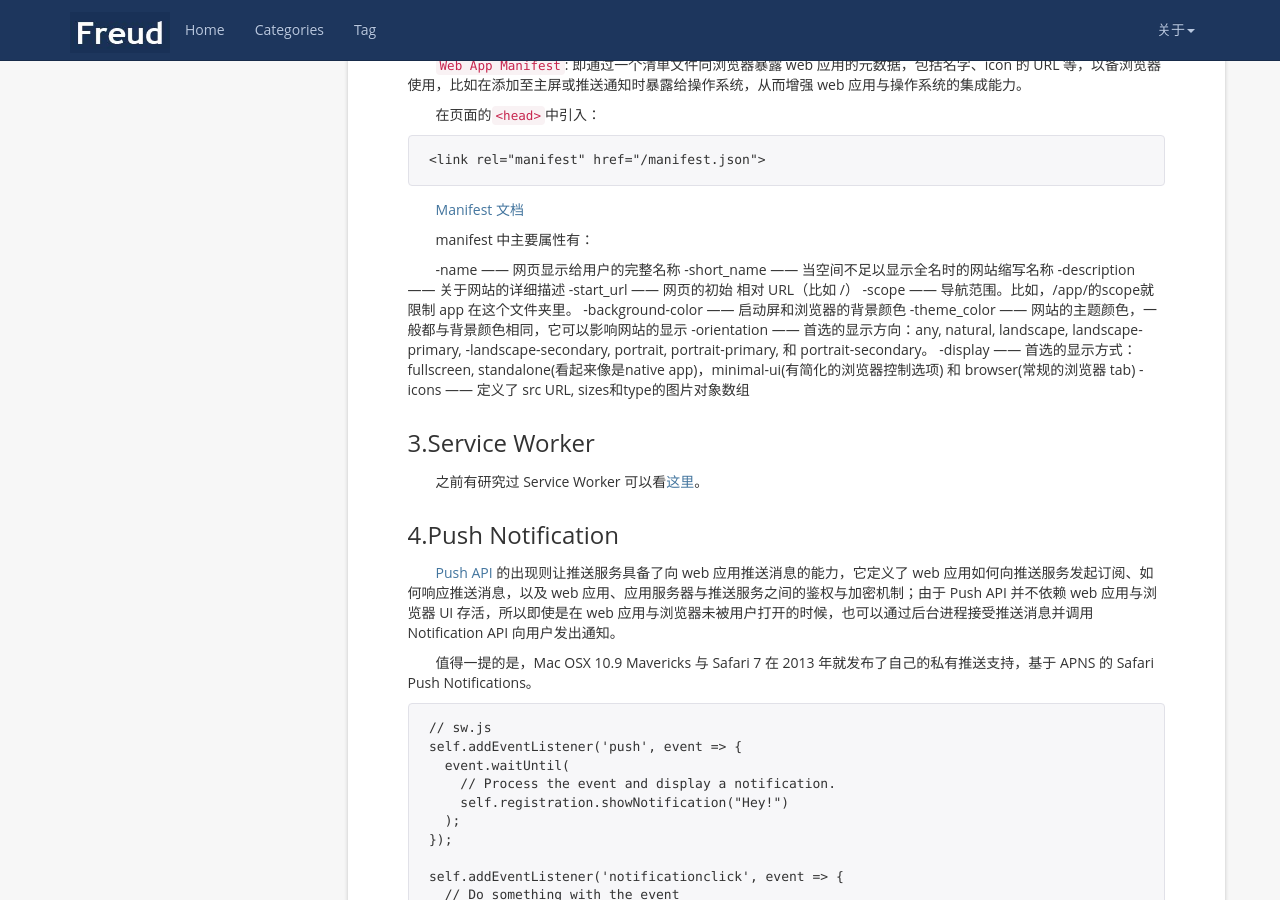
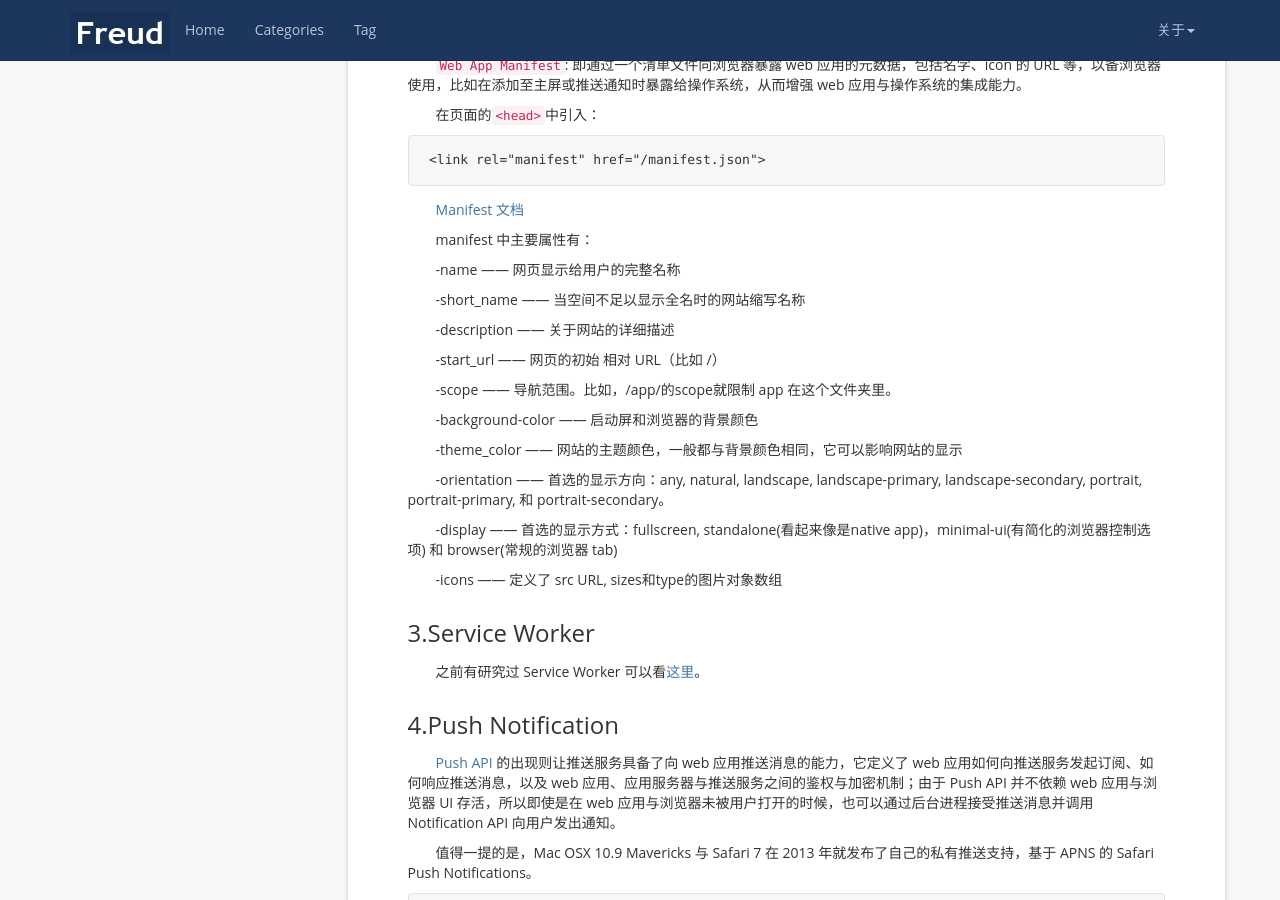
Before and after one commit to peiyanhuang/MyBlog, a Jekyll site: the page built from _posts/2018-01-10-PWA.md, in a window 1280 px wide and 900 px high, scrolled down 1063 px. Built offline with Jekyll 4.4.1, drawn with Linux system fonts in a browser that asks for light colours; nearby versions of some CDN libraries.

Commit message:
格式调整

```diff
--- a/_posts/2018-01-10-PWA.md
+++ b/_posts/2018-01-10-PWA.md
@@ -46,14 +46,23 @@ PWA 对于开发者和用户提供以下 4 个特性：
 manifest 中主要属性有：
 
 -name —— 网页显示给用户的完整名称
+
 -short_name —— 当空间不足以显示全名时的网站缩写名称
+
 -description —— 关于网站的详细描述
+
 -start_url —— 网页的初始 相对 URL（比如 /）
+
 -scope —— 导航范围。比如，/app/的scope就限制 app 在这个文件夹里。
+
 -background-color —— 启动屏和浏览器的背景颜色
+
 -theme_color —— 网站的主题颜色，一般都与背景颜色相同，它可以影响网站的显示
--orientation —— 首选的显示方向：any, natural, landscape, landscape-primary, -landscape-secondary, portrait, portrait-primary, 和 portrait-secondary。
+
+-orientation —— 首选的显示方向：any, natural, landscape, landscape-primary, landscape-secondary, portrait, portrait-primary, 和 portrait-secondary。
+
 -display —— 首选的显示方式：fullscreen, standalone(看起来像是native app)，minimal-ui(有简化的浏览器控制选项) 和 browser(常规的浏览器 tab)
+
 -icons —— 定义了 src URL, sizes和type的图片对象数组
 
 ### 3.Service Worker
```
